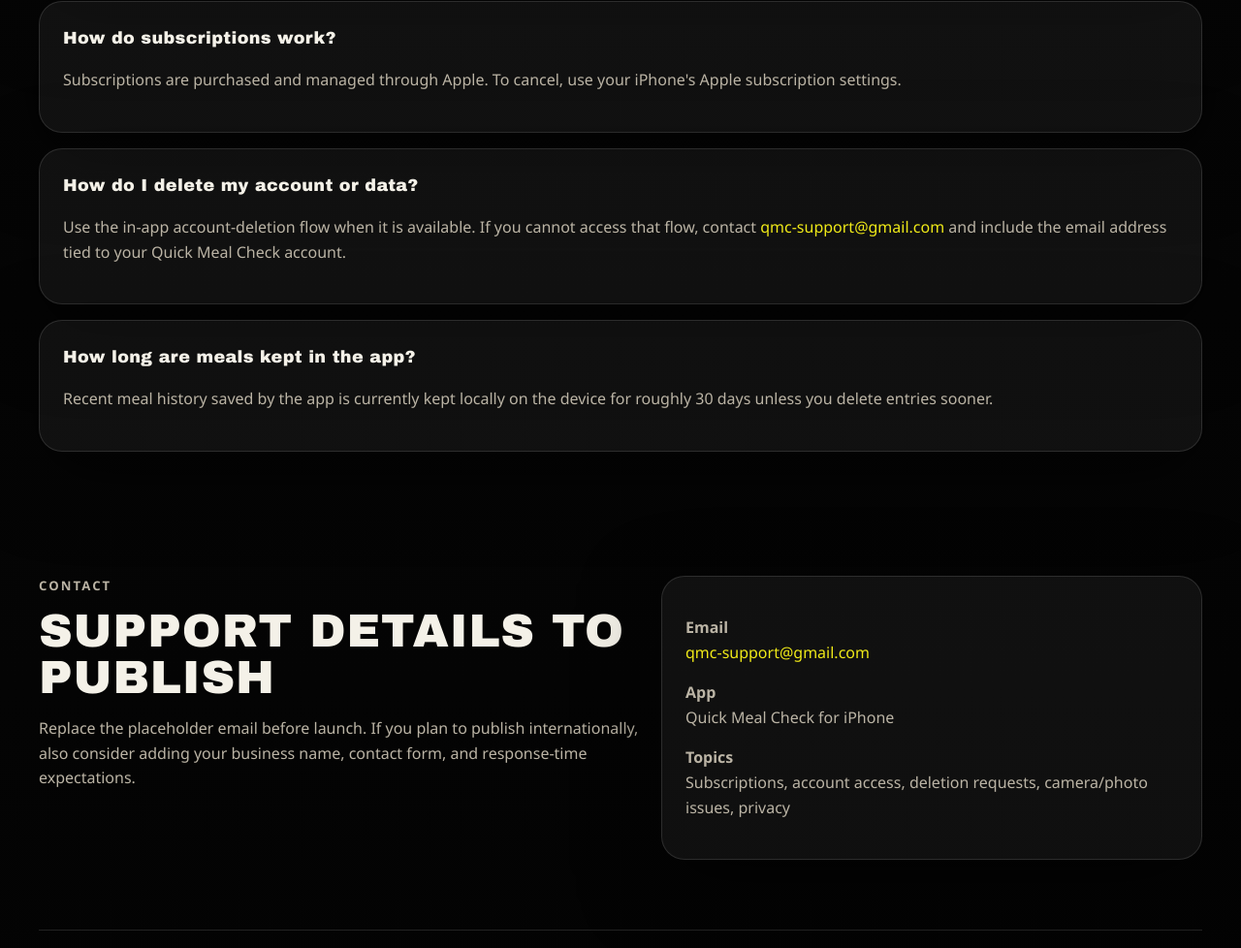
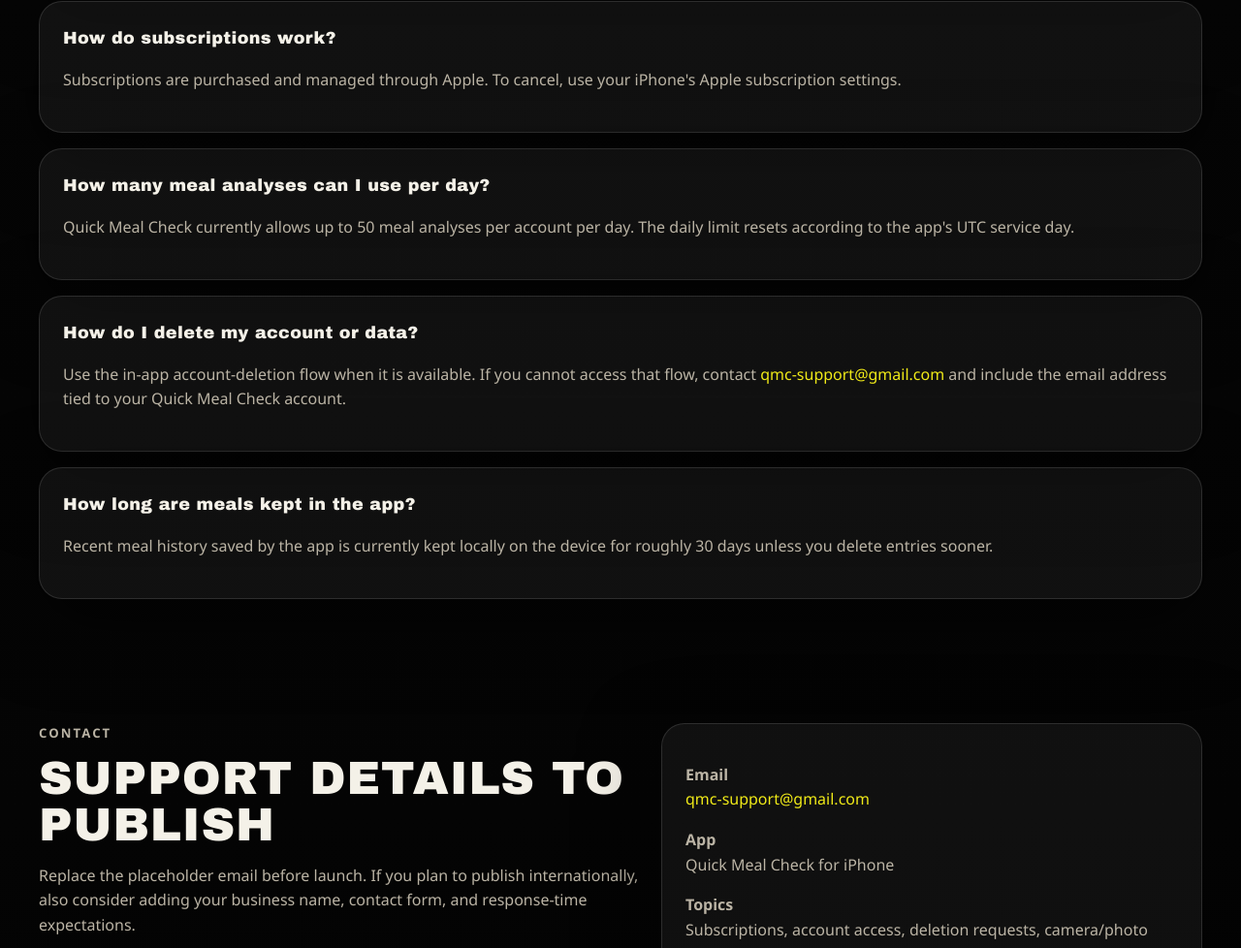
Before and after one commit to andi-zehan/andi-apps-site, a plain HTML site: page apps/quickmealcheck/support.html in a window 1280 px wide. Shown: the part 1259-2237 px from the top of the page at 97% size. Drawn offline with Linux system fonts and the light colour scheme.

Commit message:
Update welcome photo and analysis limit copy

```diff
--- a/apps/quickmealcheck/support.html
+++ b/apps/quickmealcheck/support.html
@@ -66,6 +66,13 @@
                         </p>
                     </article>
                     <article class="faq-item">
+                        <h3>How many meal analyses can I use per day?</h3>
+                        <p>
+                            Quick Meal Check currently allows up to 50 meal analyses per account per day. The daily limit resets
+                            according to the app's UTC service day.
+                        </p>
+                    </article>
+                    <article class="faq-item">
                         <h3>How do I delete my account or data?</h3>
                         <p>
                             Use the in-app account-deletion flow when it is available. If you cannot access that flow, contact
```
Also changed, not shown: apps/quickmealcheck/index.html (+1 -0 lines), apps/quickmealcheck/privacy.html (+2 -1 lines), assets/andi.jpg, 1 other file.
